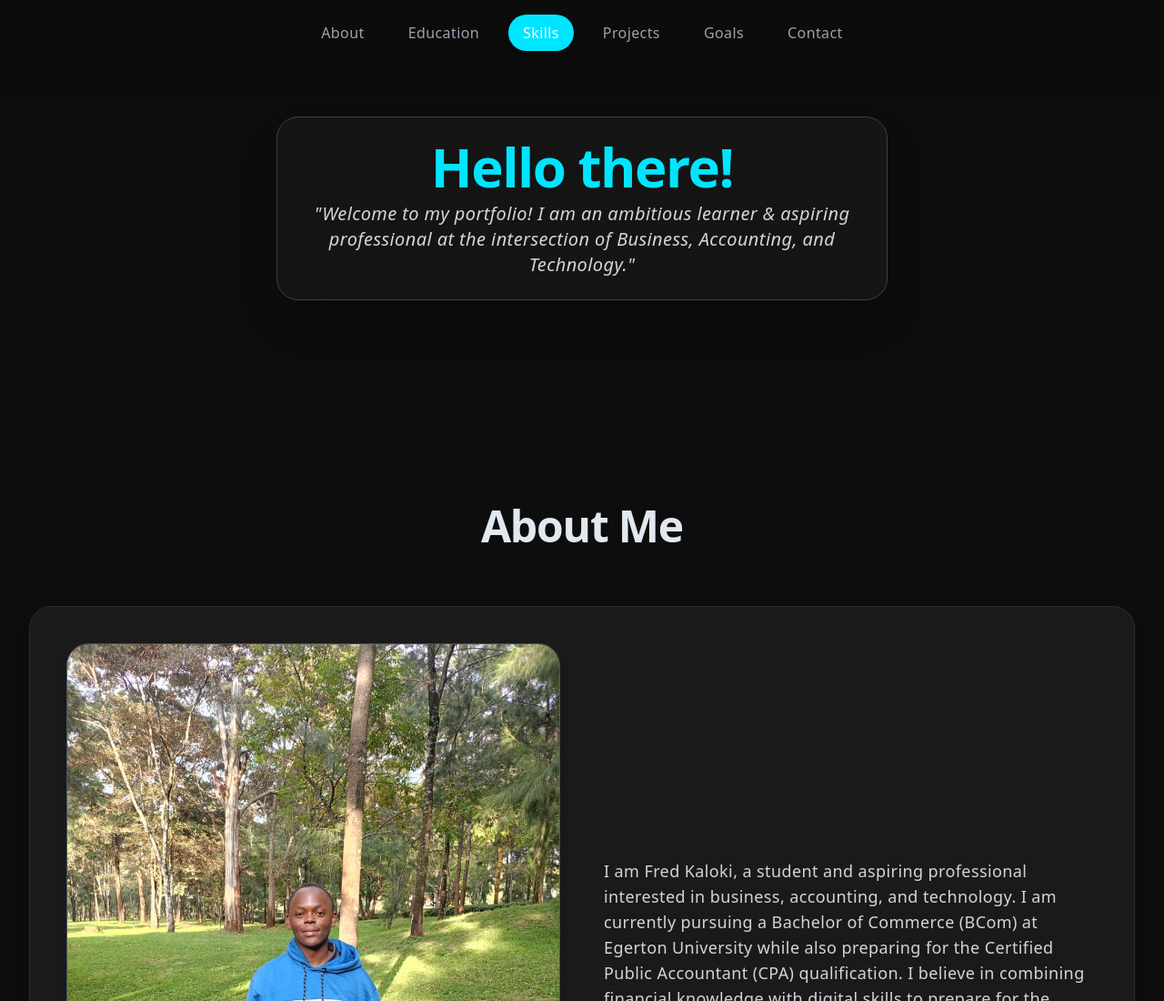
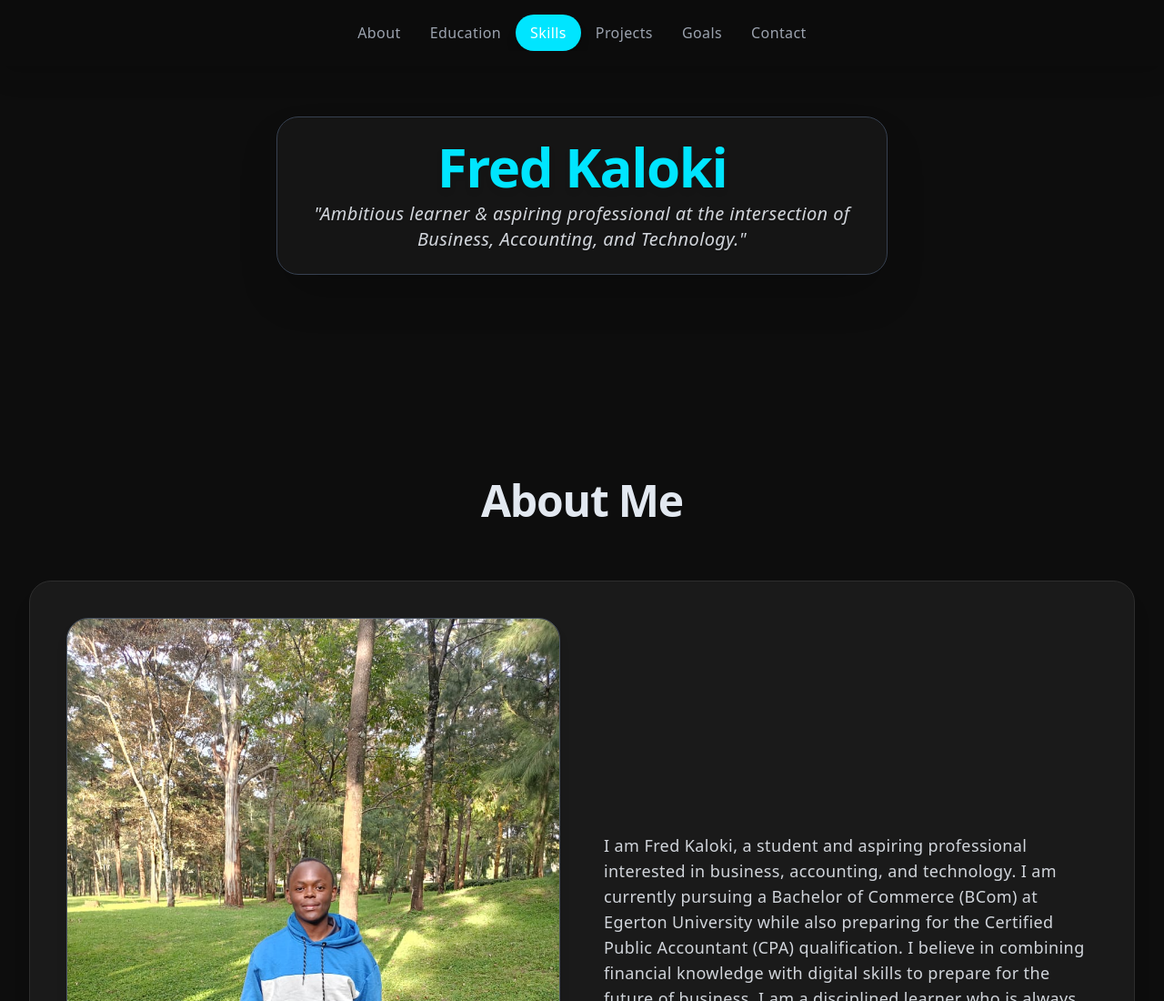
Before and after one commit to fredxotic/2, a plain HTML site: page index.html in a window 1280 px wide. Shown: the top 1100 px of the page at 91% size. Drawn offline with nearby package versions, Linux system fonts and the light colour scheme.

Commit message:
modified:   index.html

```diff
--- a/index.html
+++ b/index.html
@@ -8,20 +8,23 @@
     <link rel="preconnect" href="https://fonts.gstatic.com" crossorigin>
     <link href="https://fonts.googleapis.com/css2?family=Inter:wght@400;500;600;700;800;900&display=swap" rel="stylesheet">
     <script src="https://cdn.tailwindcss.com"></script>
+    <!-- Lucide Icons -->
     <script src="https://unpkg.com/lucide@latest"></script>
     <style>
         body {
             font-family: 'Inter', sans-serif;
-            background-color: #0d0d0d;
-            color: #e2e8f0;
+            background-color: #0d0d0d; /* Very dark grey, almost black */
+            color: #e2e8f0; /* Light grey for readability */
             scroll-behavior: smooth;
         }
 
+        /* Set icons to inherit current text color */
         .icon-lg, .icon-md, .icon-sm {
             display: inline-block;
             vertical-align: middle;
         }
 
+        /* Custom scrollbar styles */
         ::-webkit-scrollbar {
             width: 8px;
         }
@@ -58,21 +61,22 @@
             }
         }
 
+        /* Custom animation for the progress bar */
         .animate-progress {
             transition: width 1s ease-out;
         }
     </style>
 </head>
 <body class="bg-[#0d0d0d] text-[#e2e8f0] font-sans leading-relaxed tracking-wide">
-    <!-- Navigation Bar -->
+    <!-- Navigation Bar - UPDATED for better mobile view -->
     <nav class="fixed top-0 left-0 right-0 z-50 bg-[#0d0d0d] bg-opacity-80 backdrop-blur-sm shadow-xl py-4 transition-all duration-300">
-        <div class="max-w-7xl mx-auto flex justify-center space-x-2 sm:space-x-4 px-4">
-            <a href="#about" class="nav-item py-2 px-3 sm:px-4 rounded-full text-sm sm:text-base font-medium transition-all duration-300 text-gray-400 hover:text-white hover:bg-[#1a1a1a]" data-section="about">About</a>
-            <a href="#education" class="nav-item py-2 px-3 sm:px-4 rounded-full text-sm sm:text-base font-medium transition-all duration-300 text-gray-400 hover:text-white hover:bg-[#1a1a1a]" data-section="education">Education</a>
-            <a href="#skills" class="nav-item py-2 px-3 sm:px-4 rounded-full text-sm sm:text-base font-medium transition-all duration-300 text-gray-400 hover:text-white hover:bg-[#1a1a1a]" data-section="skills">Skills</a>
-            <a href="#projects" class="nav-item py-2 px-3 sm:px-4 rounded-full text-sm sm:text-base font-medium transition-all duration-300 text-gray-400 hover:text-white hover:bg-[#1a1a1a]" data-section="projects">Projects</a>
-            <a href="#careerGoals" class="nav-item py-2 px-3 sm:px-4 rounded-full text-sm sm:text-base font-medium transition-all duration-300 text-gray-400 hover:text-white hover:bg-[#1a1a1a]" data-section="careerGoals">Goals</a>
-            <a href="#contact" class="nav-item py-2 px-3 sm:px-4 rounded-full text-sm sm:text-base font-medium transition-all duration-300 text-gray-400 hover:text-white hover:bg-[#1a1a1a]" data-section="contact">Contact</a>
+        <div class="max-w-7xl mx-auto flex justify-center overflow-x-auto whitespace-nowrap px-4 scrollbar-thin">
+            <a href="#about" class="nav-item py-2 px-3 sm:px-4 rounded-full text-xs sm:text-base font-medium transition-all duration-300 text-gray-400 hover:text-white hover:bg-[#1a1a1a]" data-section="about">About</a>
+            <a href="#education" class="nav-item py-2 px-3 sm:px-4 rounded-full text-xs sm:text-base font-medium transition-all duration-300 text-gray-400 hover:text-white hover:bg-[#1a1a1a]" data-section="education">Education</a>
+            <a href="#skills" class="nav-item py-2 px-3 sm:px-4 rounded-full text-xs sm:text-base font-medium transition-all duration-300 text-gray-400 hover:text-white hover:bg-[#1a1a1a]" data-section="skills">Skills</a>
+            <a href="#projects" class="nav-item py-2 px-3 sm:px-4 rounded-full text-xs sm:text-base font-medium transition-all duration-300 text-gray-400 hover:text-white hover:bg-[#1a1a1a]" data-section="projects">Projects</a>
+            <a href="#careerGoals" class="nav-item py-2 px-3 sm:px-4 rounded-full text-xs sm:text-base font-medium transition-all duration-300 text-gray-400 hover:text-white hover:bg-[#1a1a1a]" data-section="careerGoals">Goals</a>
+            <a href="#contact" class="nav-item py-2 px-3 sm:px-4 rounded-full text-xs sm:text-base font-medium transition-all duration-300 text-gray-400 hover:text-white hover:bg-[#1a1a1a]" data-section="contact">Contact</a>
         </div>
     </nav>
 
@@ -80,10 +84,10 @@
     <header class="relative pt-24 pb-12 sm:pt-32 sm:pb-24 lg:pt-32 lg:pb-32 flex items-center justify-center text-center">
         <div class="relative z-10 p-4 md:p-6 bg-[#1a1a1a] bg-opacity-70 backdrop-blur-sm rounded-3xl shadow-2xl border border-gray-700 max-w-2xl mx-auto transform transition-all duration-500 hover:scale-[1.01]">
             <h1 class="text-3xl sm:text-4xl lg:text-6xl font-extrabold text-[#00e5ff] mb-2 tracking-tight leading-tight drop-shadow-md animate-[fadeInDown_1s_ease-out]">
-                Hello there!
+                Fred Kaloki
             </h1>
             <p class="text-base sm:text-lg md:text-xl text-gray-300 italic font-medium drop-shadow-sm animate-[fadeInUp_1s_ease-out]">
-                "Welcome to my portfolio! I am an ambitious learner & aspiring professional at the intersection of Business, Accounting, and Technology."
+                "Ambitious learner & aspiring professional at the intersection of Business, Accounting, and Technology."
             </p>
         </div>
     </header>
@@ -98,6 +102,7 @@
                 <div class="mb-8 md:mb-0">
                     <img src="me.jpg" alt="A professional portrait of Fred Kaloki." class="w-full h-auto object-cover rounded-3xl shadow-lg border border-gray-600 transform transition-transform duration-300 hover:scale-[1.03]">
                 </div>
+                <!-- Shortened About Me Text -->
                 <div>
                     <p class="text-gray-300 text-base md:text-lg leading-relaxed">
                         I am Fred Kaloki, a student and aspiring professional interested in business, accounting, and technology. I am currently pursuing a Bachelor of Commerce (BCom) at Egerton University while also preparing for the Certified Public Accountant (CPA) qualification. I believe in combining financial knowledge with digital skills to prepare for the future of business. I am a disciplined learner who is always looking for new ways to grow and apply my skills to real-world projects.
@@ -200,7 +205,7 @@
                         <li>
                             <p class="font-medium">Python</p>
                             <div class="w-full bg-gray-700 rounded-full h-2.5 mt-1">
-                                <div class="bg-[#00e5ff] h-2.5 rounded-full animate-progress" style="width: 0;" data-skill-level="90%"></div>
+                                <div class="bg-[#00e5ff] h-2.5 rounded-full animate-progress" style="width: 0;" data-skill-level="70%"></div>
                             </div>
                             <ul class="list-disc pl-4 mt-2 text-sm text-gray-400">
                                 <li><strong>NumPy:</strong> For efficient numerical operations.</li>
@@ -227,13 +232,13 @@
                         <li>
                             <p class="font-medium">Microsoft Office Suite</p>
                             <div class="w-full bg-gray-700 rounded-full h-2.5 mt-1">
-                                <div class="bg-[#00e5ff] h-2.5 rounded-full animate-progress" style="width: 0;" data-skill-level="95%"></div>
+                                <div class="bg-[#00e5ff] h-2.5 rounded-full animate-progress" style="width: 0;" data-skill-level="90%"></div>
                             </div>
                         </li>
                         <li>
                             <p class="font-medium">Google Workspace</p>
                             <div class="w-full bg-gray-700 rounded-full h-2.5 mt-1">
-                                <div class="bg-[#00e5ff] h-2.5 rounded-full animate-progress" style="width: 0;" data-skill-level="90%"></div>
+                                <div class="bg-[#00e5ff] h-2.5 rounded-full animate-progress" style="width: 0;" data-skill-level="85%"></div>
                             </div>
                         </li>
                         <li>
@@ -245,7 +250,7 @@
                         <li>
                             <p class="font-medium">Git & GitHub</p>
                             <div class="w-full bg-gray-700 rounded-full h-2.5 mt-1">
-                                <div class="bg-[#00e5ff] h-2.5 rounded-full animate-progress" style="width: 0;" data-skill-level="90%"></div>
+                                <div class="bg-[#00e5ff] h-2.5 rounded-full animate-progress" style="width: 0;" data-skill-level="50%"></div>
                             </div>
                         </li>
                     </ul>
@@ -476,6 +481,7 @@
                         const level = bar.getAttribute('data-skill-level');
                         bar.style.width = level;
                     });
+                    // Remove the event listener after animating to prevent re-animation
                     window.removeEventListener('scroll', animateSkills);
                 }
             };
@@ -502,7 +508,7 @@
             };
 
             window.addEventListener('scroll', handleScroll);
-            handleScroll();
+            handleScroll(); // Initial call to set the active nav item and check for skills animation on load
         });
     </script>
 </body>
```
